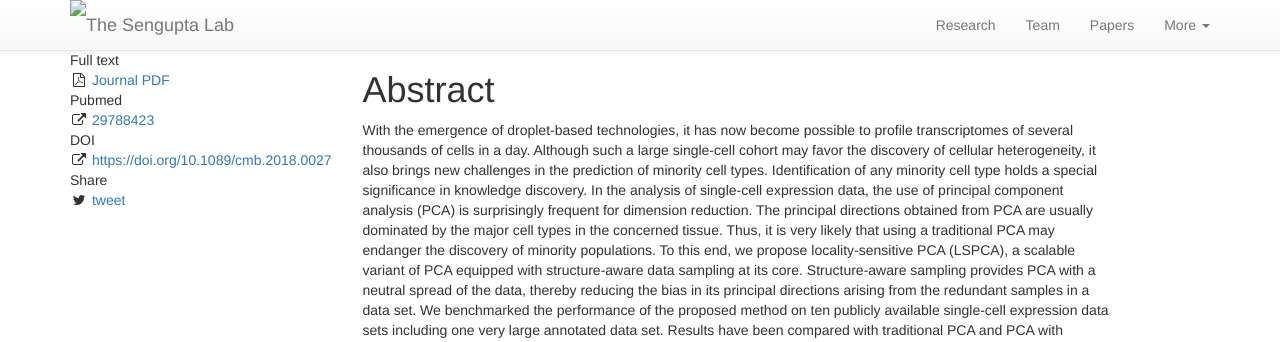
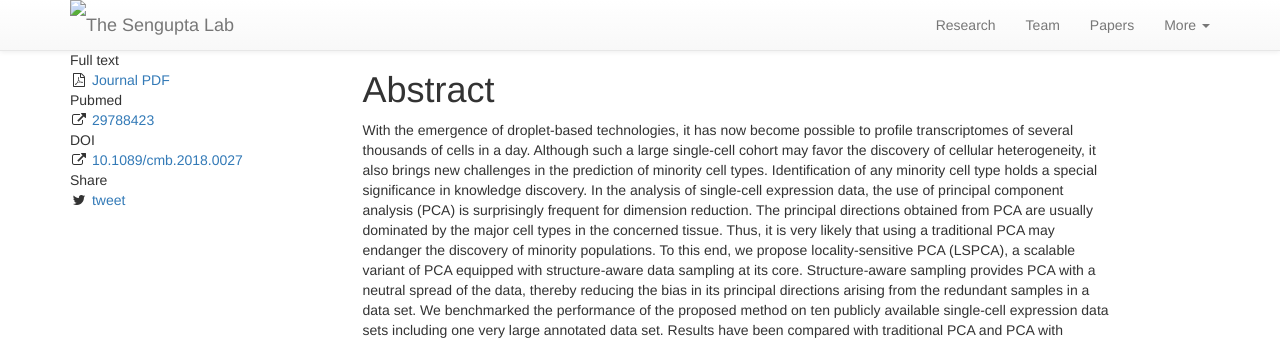
Before and after one commit to debarka/senguptalab.github.io, a Jekyll site: the page built from papers/_posts/2018-05-22-Principal_Component_Analysis_for_single_cell_RNA-seq.md, in a window 1280 px wide. Shown: the top 342 px of the page. Built offline with Jekyll 4.4.1, drawn with Linux system fonts in a browser that asks for light colours; nearby versions of some CDN libraries; library files that are not in the unit come from our copies; some of the changed lines change nothing that is shown.

Commit message:
Update 2018-05-22-Principal_Component_Analysis_for_single_cell_RNA-seq.md

```diff
--- a/papers/_posts/2018-05-22-Principal_Component_Analysis_for_single_cell_RNA-seq.md
+++ b/papers/_posts/2018-05-22-Principal_Component_Analysis_for_single_cell_RNA-seq.md
@@ -17,7 +17,7 @@ pmid: 29788423
 pmcid:
 f1000:
 figshare:
-doi: https://doi.org/10.1089/cmb.2018.0027
+doi: 10.1089/cmb.2018.0027
 category: paper
 published: true
 peerreview:
```
